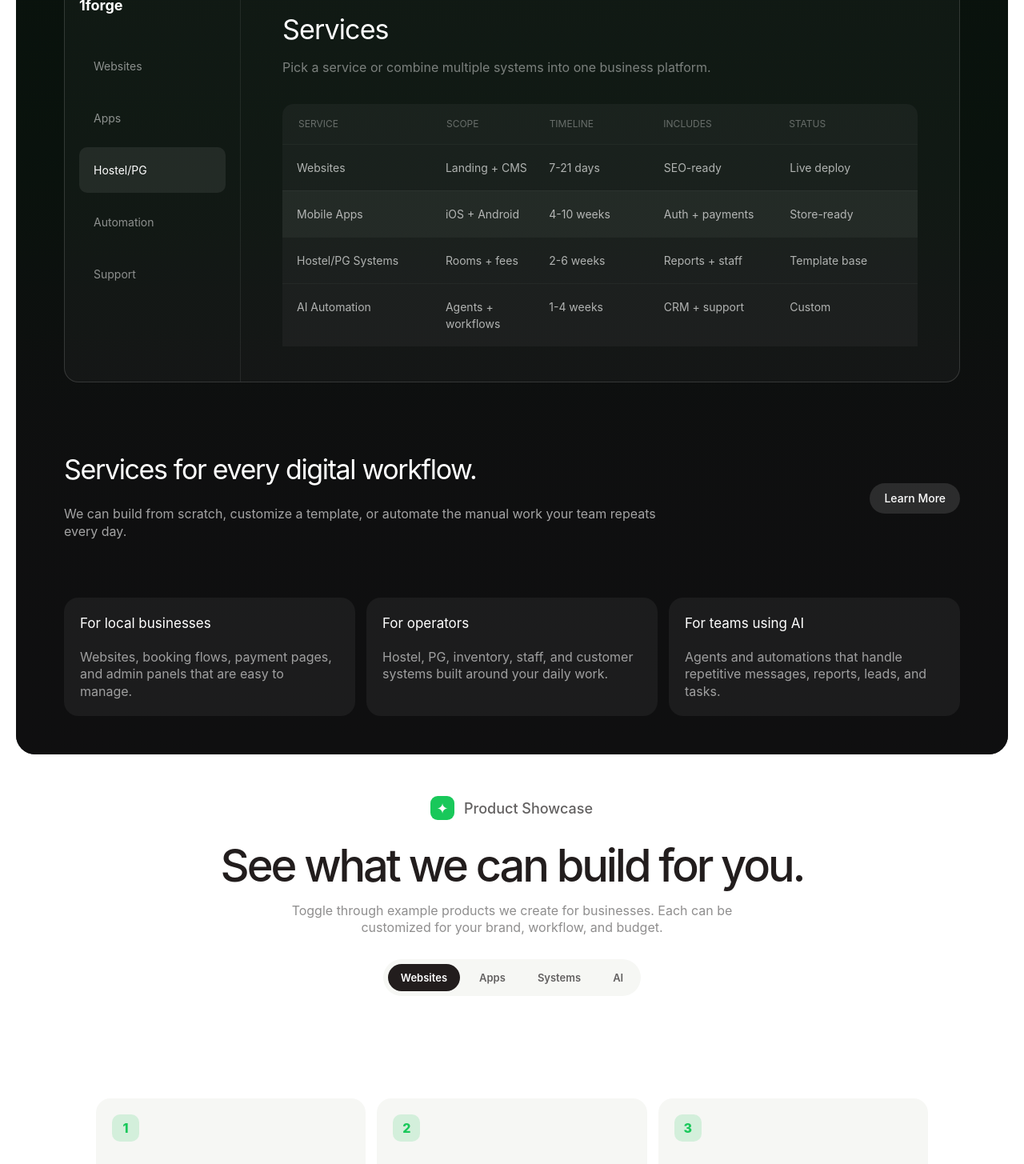
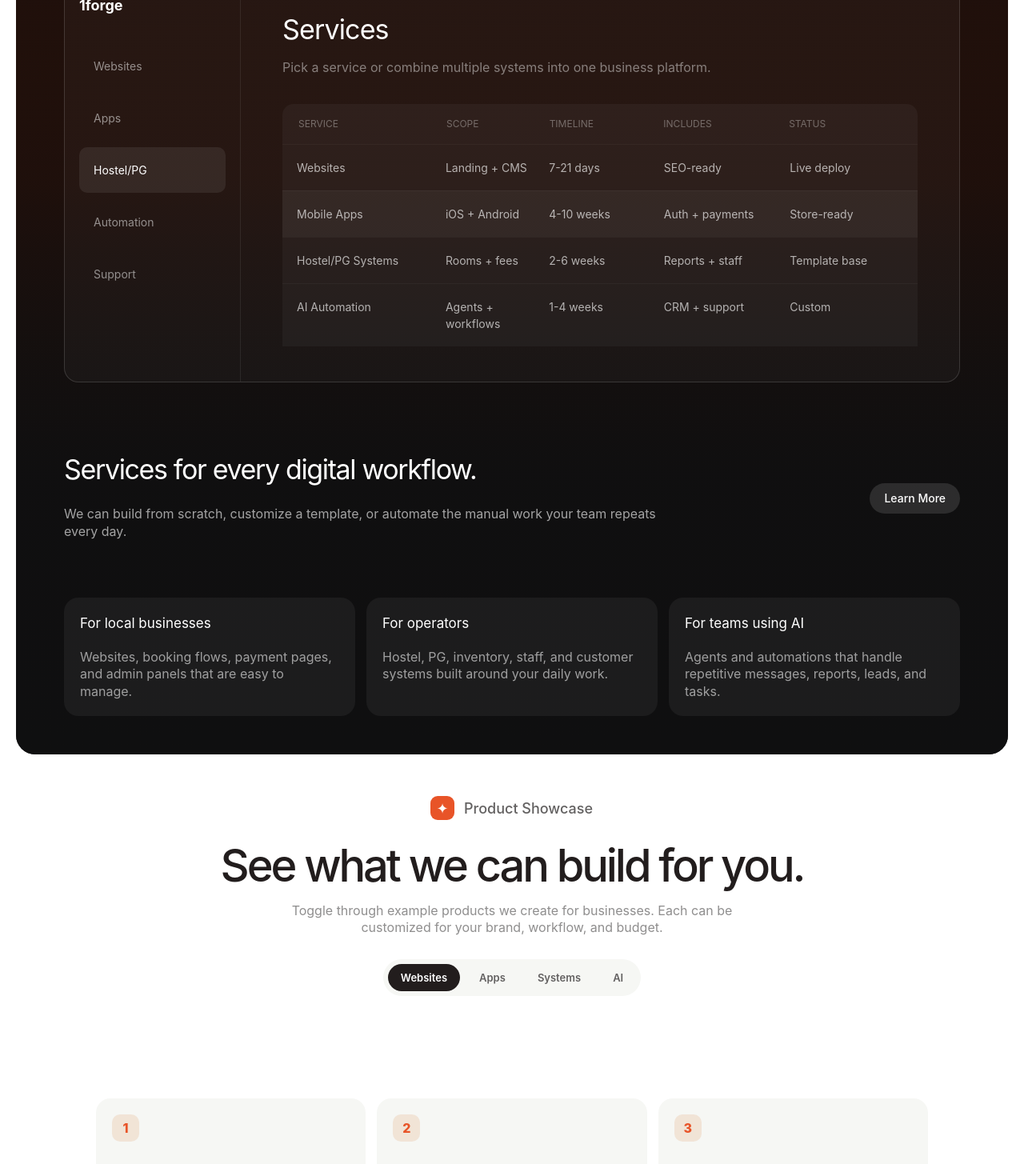
Before and after one commit to 1forgeco/1forge.in, a Next.js app: page / in a window 1280 px wide. Shown: the part 1330-2785 px from the top of the page at 80% size. Built offline with nearby package versions, Linux system fonts and the light colour scheme.

Commit message:
Theme Changed

```diff
--- a/app/components/feature-grid.tsx
+++ b/app/components/feature-grid.tsx
@@ -187,7 +187,7 @@ export function FeatureGrid() {
                 width: "34px",
                 height: "34px",
                 borderRadius: "10px",
-                background: "rgba(25,200,90,0.16)",
+                background: "rgba(200,90,0,0.12)",
                 color: "var(--color-cosmic-violet)",
                 display: "inline-flex",
                 alignItems: "center",
@@ -212,7 +212,7 @@ export function FeatureGrid() {
         style={{
           maxWidth: "1480px",
           margin: "74px auto 0",
-          background: "linear-gradient(180deg, #effff3 0%, #d8f7e2 100%)",
+          background: "linear-gradient(180deg, #fff6f0 0%, #ffd8b0 55%, #f89e6a 85%, #eb9477 100%)",
           borderRadius: "24px",
           padding: "74px 24px",
           position: "relative",
--- a/app/globals.css
+++ b/app/globals.css
@@ -10,10 +10,10 @@
   --color-obsidian: #0f0f10;
   --color-light-alabaster: #f6f7f4;
   --color-slate-dust: #858387;
-  --color-forge-green: #19c85a;
-  --color-forge-green-dark: #0b7d39;
-  --color-forge-green-soft: #e8fff0;
-  --color-cosmic-violet: #19c85a;
+  --color-forge-green: #E85428;
+  --color-forge-green-dark: #dc5935a7;
+  --color-forge-green-soft: #fff3ee;
+  --color-cosmic-violet: #E85428;
 
   /* Font Families */
   --font-aave-repro: "Inter", ui-sans-serif, system-ui, -apple-system,
@@ -191,10 +191,10 @@ a {
 @keyframes pulse-glow {
   0%,
   100% {
-    box-shadow: 0 0 0 0 rgba(25, 200, 90, 0.4);
+    box-shadow: 0 0 0 0 rgba(235, 148, 119, 0.5);
   }
   50% {
-    box-shadow: 0 0 24px 8px rgba(25, 200, 90, 0.16);
+    box-shadow: 0 0 28px 10px rgba(235, 148, 119, 0.22);
   }
 }
 
@@ -255,10 +255,10 @@ a {
 @keyframes nav-pulse {
   0%,
   100% {
-    box-shadow: 0 0 0 0 rgba(25, 200, 90, 0.28);
+    box-shadow: 0 0 0 0 rgba(235, 148, 119, 0.35);
   }
   50% {
-    box-shadow: 0 0 0 7px rgba(25, 200, 90, 0);
+    box-shadow: 0 0 0 7px rgba(235, 148, 119, 0);
   }
 }
 
@@ -498,7 +498,7 @@ a {
 }
 
 .market-row.motion-card:hover {
-  background: rgba(25, 200, 90, 0.13) !important;
+  background: rgba(235, 148, 119, 0.15) !important;
 }
 
 .chart-bar {
@@ -583,7 +583,7 @@ a {
 
 .btn-primary:hover {
   transform: translateY(-2px);
-  box-shadow: 0 12px 32px rgba(25, 200, 90, 0.3);
+  box-shadow: 0 12px 40px rgba(235, 148, 119, 0.5);
 }
 
 .btn-primary:active {
@@ -656,7 +656,7 @@ a {
 
 .card-dark:hover {
   background: rgba(255, 255, 255, 0.08);
-  border-color: rgba(25, 200, 90, 0.24);
+  border-color: rgba(235, 148, 119, 0.45);
 }
 
 /* ─── Gradient Backgrounds ─── */
@@ -664,9 +664,10 @@ a {
   background: linear-gradient(
     180deg,
     #ffffff 0%,
-    #f4fff7 34%,
-    #eafff1 66%,
-    #96e9b9 100%
+    #fff6f0 30%,
+    #ffd8b0 60%,
+    #f89e6a 85%,
+    #eb9477 100%
   );
 }
 
@@ -674,7 +675,7 @@ a {
   background: linear-gradient(
     180deg,
     var(--color-obsidian) 0%,
-    #06140b 50%,
+    #2a1008 50%,
     var(--color-obsidian) 100%
   );
 }
--- a/app/layout.tsx
+++ b/app/layout.tsx
@@ -20,7 +20,7 @@ export default function RootLayout({
   children: React.ReactNode;
 }>) {
   return (
-    <html lang="en" className="h-full antialiased">
+    <html lang="en" className="h-full antialiased" suppressHydrationWarning>
       <body className="min-h-full font-sans" suppressHydrationWarning>{children}</body>
     </html>
   );
```
